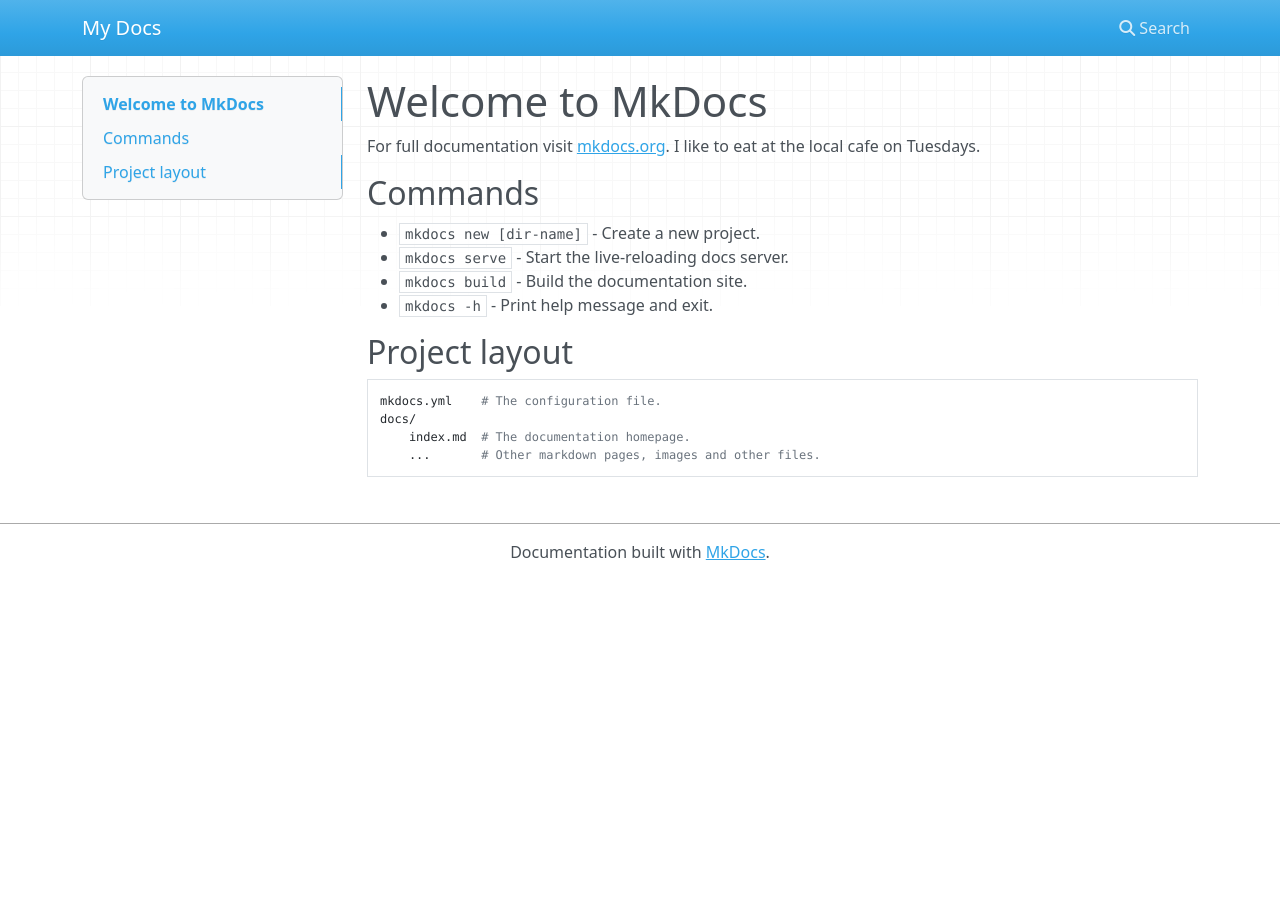
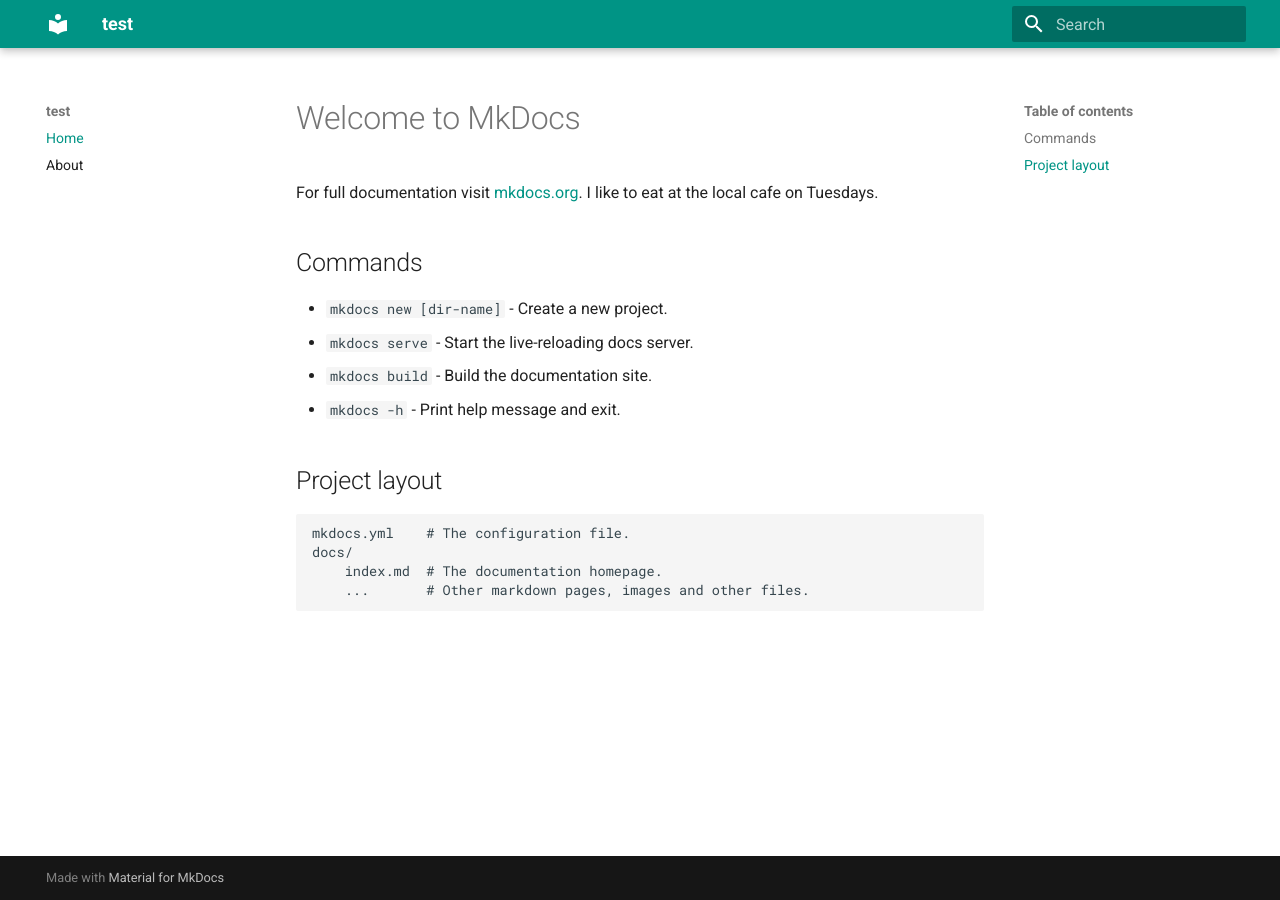
Before and after one commit to paulduchesne/film-related-materials, an MkDocs documentation site: the page built from docs/index.md, in a window 1280 px wide. Built offline with MkDocs 1.6.1 and Material for MkDocs 9.7.7, drawn with Linux system fonts in a browser that asks for light colours; nearby versions of some CDN libraries.

Commit message:
material theme

```diff
--- a/mkdocs.yml
+++ b/mkdocs.yml
@@ -1 +1,9 @@
-site_name: My Docs
+site_name: test
+site_url: https://example.com/
+nav:
+  - Home: index.md
+  - About: about.md
+theme:
+  name: material
+  palette:
+    primary: teal
```
Also changed, not shown: docs/about.md (added, +1 -0 lines).
